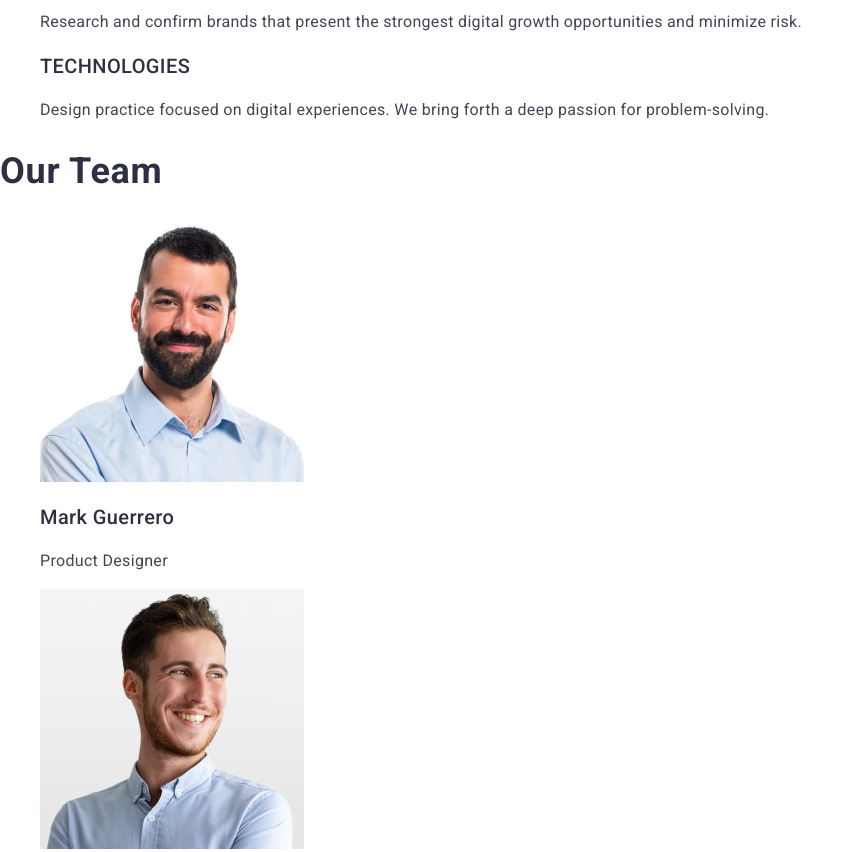
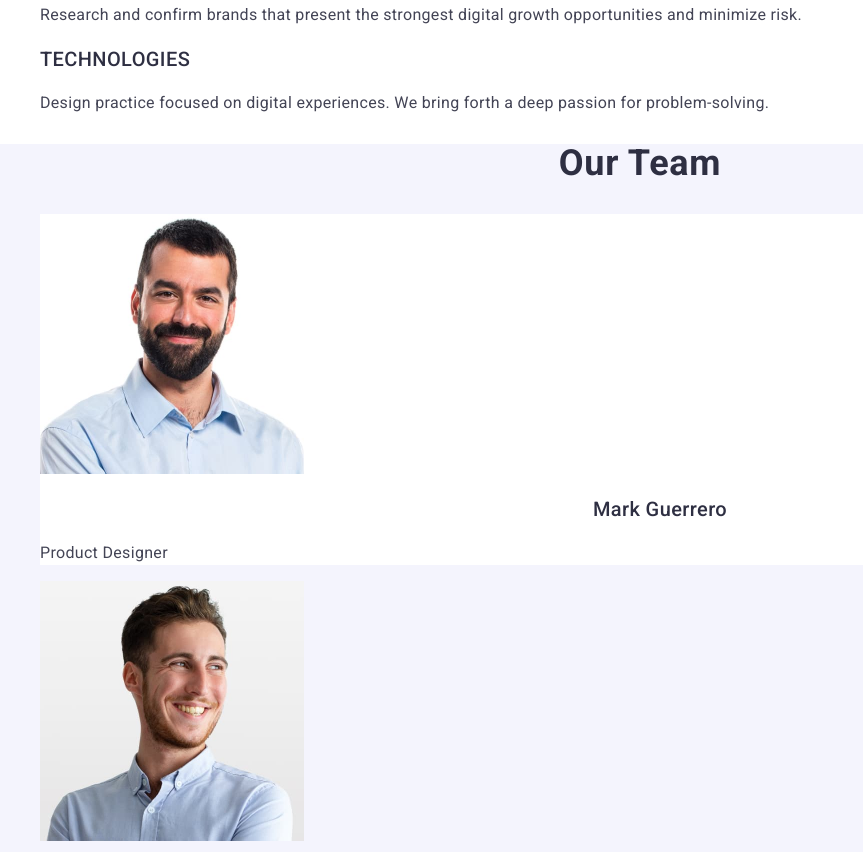
Before and after one commit to Kate2603/goit-markup-hw-02, a plain HTML site: page index.html in a window 1280 px wide. Shown: the part 623-1475 px from the top of the page, without its empty margins (0-863 px from the left). Drawn offline with nearby package versions, Linux system fonts and the light colour scheme.

Commit message:
fixed file html and ccs

```diff
--- a/css/styles.css
+++ b/css/styles.css
@@ -93,6 +93,7 @@ body {
   letter-spacing: 0.02em;
   text-transform: uppercase;
   color: var(--ternary-text-color);
+  text-align: center;
 }
 
 .modal-btn {
@@ -130,7 +131,7 @@ body {
 /*  ================= /ABOUT  =================*/
 /* ================= TEAM  ================= */
 .team {
-  background-color: var(--primary-background);
+  background-color: #f4f4fd;
 }
 
 .section-title {
@@ -140,6 +141,11 @@ body {
   letter-spacing: 0.02em;
   text-transform: capitalize;
   color: var(--primary-text-color);
+  text-align: center;
+}
+
+.team-list {
+  background-color: #ffffff;
 }
 
 .team-name {
@@ -148,6 +154,7 @@ body {
   line-height: 1.2;
   letter-spacing: 0.02em;
   color: var(--primary-text-color);
+  text-align: center;
 }
 
 .team-paragraph {
--- a/index.html
+++ b/index.html
@@ -30,10 +30,10 @@
             <a class="menu-link" href="./index.html">Studio</a>
           </li>
           <li>
-            <a class="menu-link" href="portfolio.html">Portfolio</a>
+            <a class="menu-link" href="">Portfolio</a>
           </li>
           <li>
-            <a class="menu-link" href="contacts.html">Contacts</a>
+            <a class="" href="contacts.html">Contacts</a>
           </li>
         </ul>
       </nav>
@@ -101,7 +101,7 @@
       <section class="team">
         <h2 class="section-title">Our Team</h2>
         <ul class="list">
-          <li>
+          <li class="team-list">
             <img
               src="./images/team/mark.jpg"
               alt="Photo Mark Guerrero"
```
